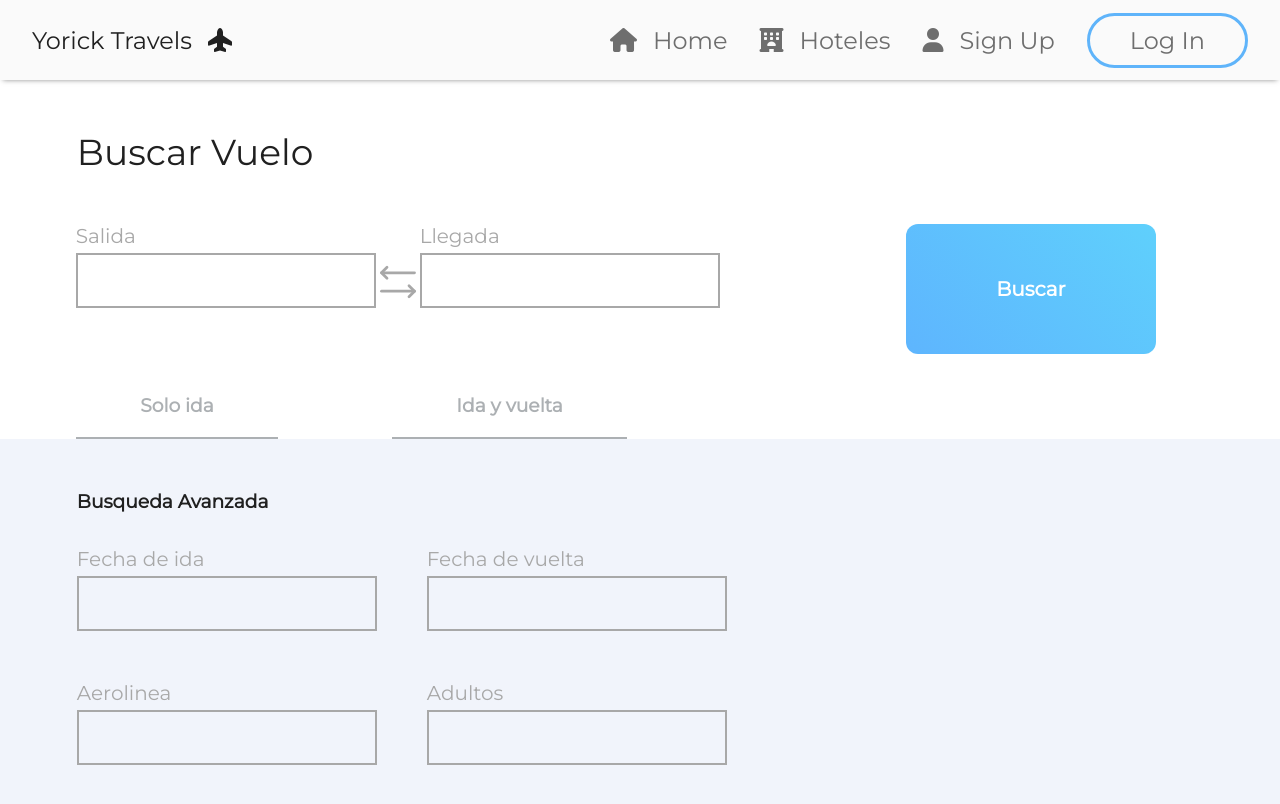
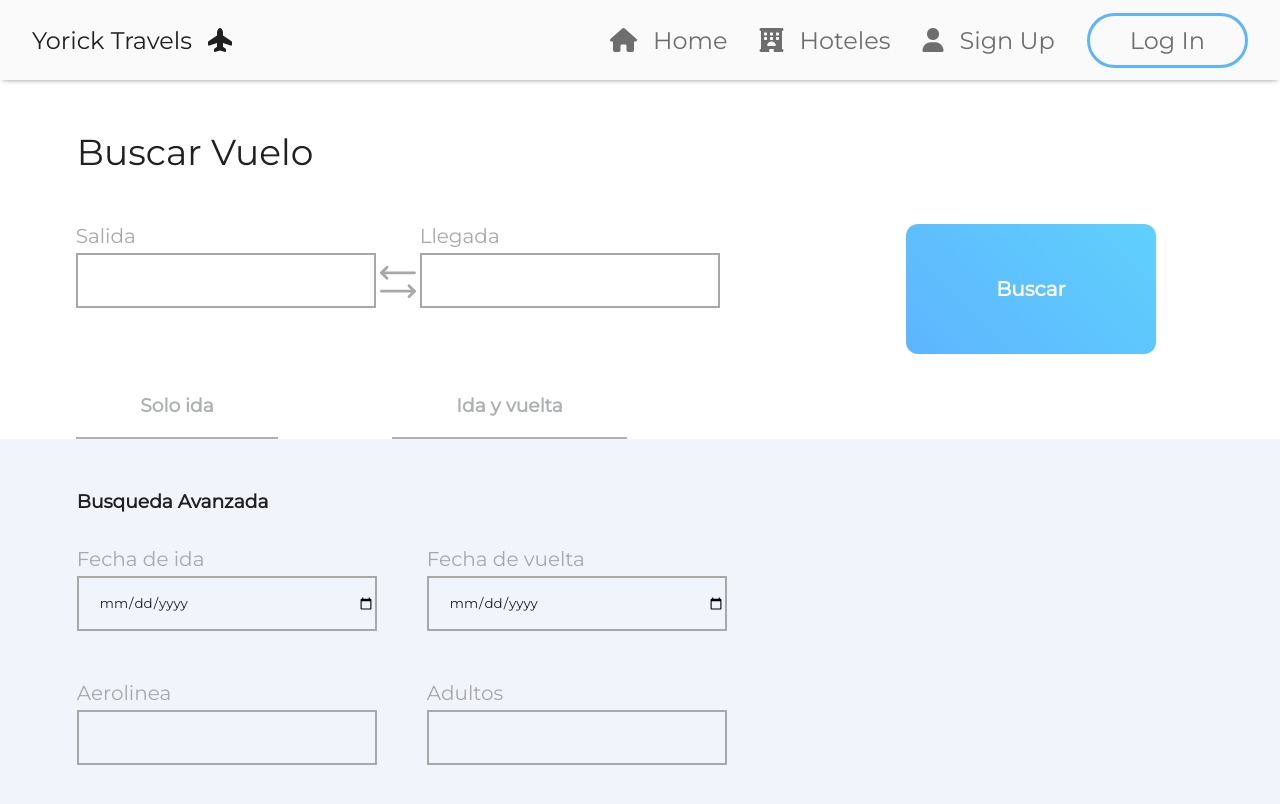
Before and after one commit to OmVidana/travelAgency, a React (Create React App) app: page /search in a window 1280 px wide. Shown: the top 804 px of the page. Built offline with nearby package versions, Linux system fonts and the light colour scheme.

Commit message:
added input messages

```diff
--- a/src/pages/FlightSearch.jsx
+++ b/src/pages/FlightSearch.jsx
@@ -1,28 +1,32 @@
 import NavBar from '../components/global/NavBar';
 import './FlightSearch.css'
+import React, { useState } from 'react';
+
 
 function Home() {
+    const [title, setTitle] = useState('')
+    const [llegada, setLLegada] = useState('None')
+    const [fIda, setfIda] = useState('None')
+    const [fVuelta, setfVuelta] = useState('None')
+    const [aerolinea, setAerolinea] = useState('None')
+    const [adultos, setAdultos] = useState('None')
+
     var jsonData1 = {
 
-        "name": "alan",
-        "age": 23,
-        "username": "aturing"
+        "Salida": title,
+        "Llegada": llegada,
+        'FechaIda': fIda,
+        'FechaVuelta': fVuelta,
+        'Aerolinea': aerolinea,
+        'Adultos': adultos
 
     }
 
-    var jsonData2 = {
-
-        "name": "john",
-        "age": 29,
-        "username": "__john__"
-
-    }
 
     function handleClick() {
 
         var formData = new FormData();
         formData.append('json1', JSON.stringify(jsonData1));
-        formData.append('json2', JSON.stringify(jsonData2));
 
         // Send data to the backend via POST
         fetch(' http://127.0.0.1:8000/prueba/', {
@@ -44,7 +48,7 @@ function Home() {
                         <div id="main__search">
                             <div className="inp">
                                 <label htmlFor="">Salida</label>
-                                <input type="text" name="" id=""></input>
+                                <input type="text" name="" id="" onChange={event => setTitle(event.target.value)}></input>
                             </div>
                             <div className="svg-cont">
                                 <svg xmlns="http://www.w3.org/2000/svg" className="arrows" width="44" height="44"
@@ -59,7 +63,7 @@ function Home() {
                             </div>
                             <div className="inp">
                                 <label htmlFor="">Llegada</label>
-                                <input type="text" name="" id=""></input>
+                                <input type="text" name="" id="" onChange={event => setLLegada(event.target.value)}></input>
                             </div>
                         </div>
                         <button id="search" onClick={handleClick}>Buscar</button>
@@ -73,19 +77,19 @@ function Home() {
                         <div id="options">
                             <div className="inp">
                                 <label htmlFor="">Fecha de ida</label>
-                                <input type="text" name="" id=""></input>
+                                <input type="date" name="" id="" onChange={event => setfIda(event.target.value)}></input>
                             </div>
                             <div className="inp">
                                 <label htmlFor="">Fecha de vuelta</label>
-                                <input type="text" name="" id=""></input>
+                                <input type="date" name="" id="" onChange={event => setfVuelta(event.target.value)}></input>
                             </div>
                             <div className="inp">
                                 <label htmlFor="">Aerolinea</label>
-                                <input type="text" name="" id=""></input>
+                                <input type="text" name="" id="" onChange={event => setAerolinea(event.target.value)}></input>
                             </div>
                             <div className="inp">
                                 <label htmlFor="">Adultos</label>
-                                <input type="text" name="" id=""></input>
+                                <input type="text" name="" id="" onChange={event => setAdultos(event.target.value)}></input>
                             </div>
                         </div>
                     </div>
```
